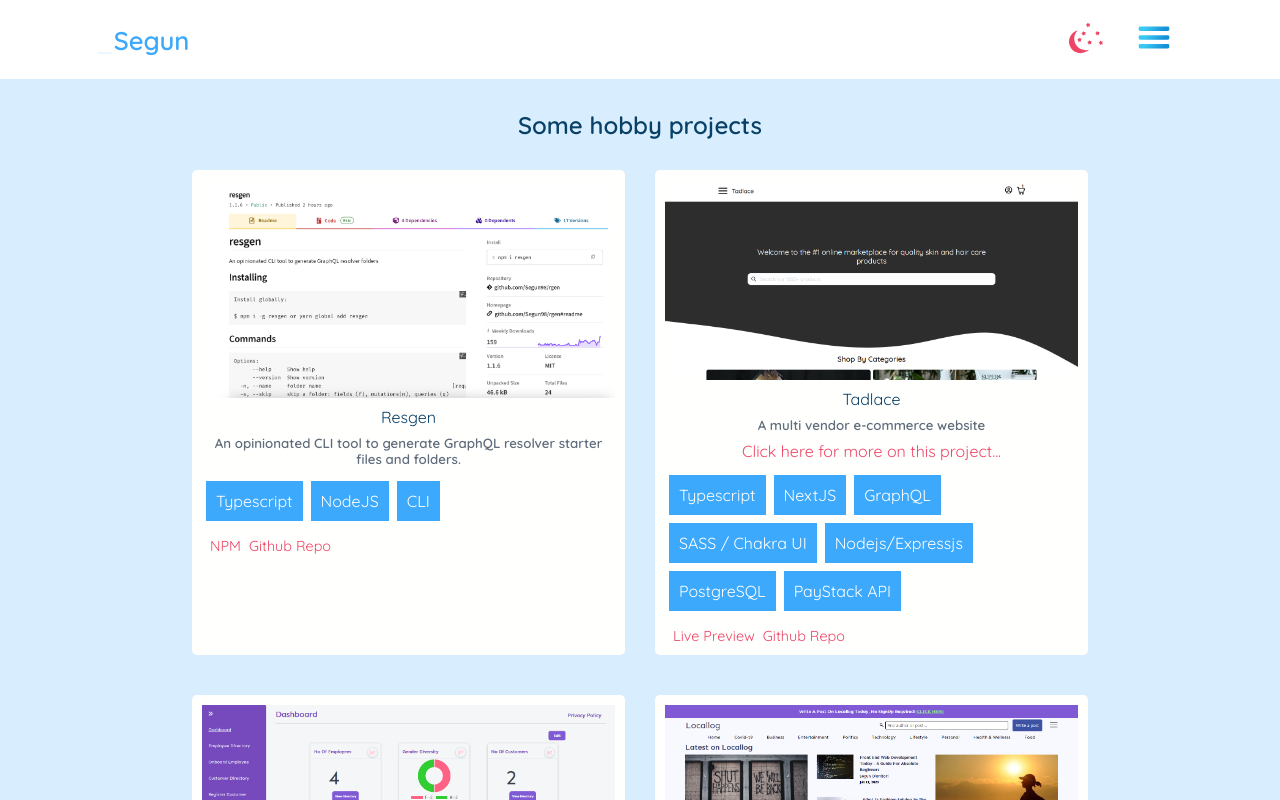
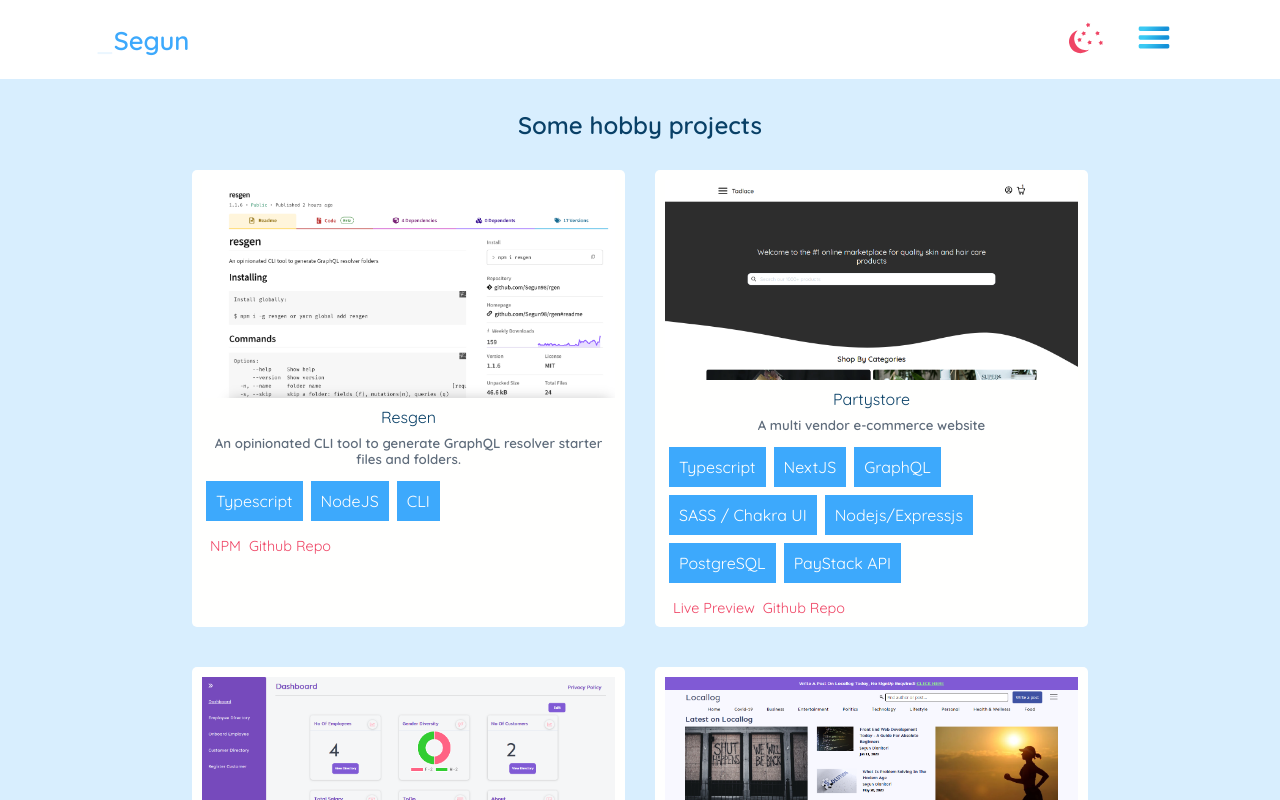
Before and after one commit to Segun98/portfolio, a Vue app: page /projects in a window 1280 px wide. Shown: the top 800 px of the page. Built offline with nearby package versions, Linux system fonts and the light colour scheme.

Commit message:
remove tadlace page

```diff
--- a/src/components/Projects.vue
+++ b/src/components/Projects.vue
@@ -35,7 +35,7 @@
 
         <div class="project-item" data-aos="fade-up">
           <img :src="Tadlace" alt="Tadlace" />
-          <p>Tadlace</p>
+          <p>Ecommerce</p>
           <h5>A multi vendor e-commerce website.</h5>
           <div class="project-span">
             <span>
--- a/src/router/index.js
+++ b/src/router/index.js
@@ -1,42 +1,42 @@
-import Vue from 'vue'
-import VueRouter from 'vue-router'
-import Home from '../views/Home.vue'
-import ProjectsPage from '../views/ProjectsPage.vue'
-import Tadlace from "../views/Tadlace"
+import Vue from "vue";
+import VueRouter from "vue-router";
+import Home from "../views/Home.vue";
+import ProjectsPage from "../views/ProjectsPage.vue";
+// import Tadlace from "../views/Tadlace";
 
-Vue.use(VueRouter)
+Vue.use(VueRouter);
 
-const routes = [{
-    path: '/',
-    name: 'Home',
-    component: Home
+const routes = [
+  {
+    path: "/",
+    name: "Home",
+    component: Home,
   },
   {
-    path: '/projects',
-    name: 'PorjectsPage',
+    path: "/projects",
+    name: "PorjectsPage",
     component: ProjectsPage,
     // component: () => import(/* webpackChunkName: "about" */ '../views/About.vue')
   },
   {
-    path: '/partystore',
-    name: 'Party Store',
-    component: () => import('../views/partystore')
-
+    path: "/partystore",
+    name: "Party Store",
+    component: () => import("../views/partystore"),
   },
+  // {
+  //   path: '/tadlace',
+  //   name: 'Tadlace',
+  //   component: Tadlace,
+  // },
   {
-    path: '/tadlace',
-    name: 'Tadlace',
-    component: Tadlace,
+    path: "*",
+    component: Home,
   },
-  {
-    path: '*',
-    component: Home
-  }
-]
+];
 
 const router = new VueRouter({
-  mode: 'history',
-  routes
-})
+  mode: "history",
+  routes,
+});
 
-export default router
+export default router;
--- a/src/views/ProjectsPage.vue
+++ b/src/views/ProjectsPage.vue
@@ -41,14 +41,9 @@
         </div>
 
         <div class="project-page-item" data-aos="fade-up">
-          <img :src="Tadlace" alt="Tadlace" />
-          <p>Tadlace</p>
+          <img :src="Tadlace" alt="ecommerce" />
+          <p>Partystore</p>
           <h5>A multi vendor e-commerce website</h5>
-          <aside class="ecom-link">
-            <router-link to="/tadlace"
-              >Click here for more on this project...</router-link
-            >
-          </aside>
           <div class="tech-used">
             <p>Typescript</p>
             <p>NextJS</p>
@@ -61,7 +56,7 @@
           <div class="project-page-span">
             <span>
               <a
-                href="https://tadlace.vercel.app"
+                href="https://app.tadlace.io"
                 target="_blank"
                 rel="noopener noreferrer"
                 >Live Preview</a
--- a/src/views/Tadlace.vue
+++ b/src/views/Tadlace.vue
@@ -1,4 +1,4 @@
-<template>
+<!-- <template>
   <div :class="{'darkMode': this.isDark}">
  <Header />
  <section class="tadlace-head" id="top">
@@ -273,4 +273,4 @@ figcaption {
     width: 70%;
   }
 }
-</style>
+</style> -->
```
